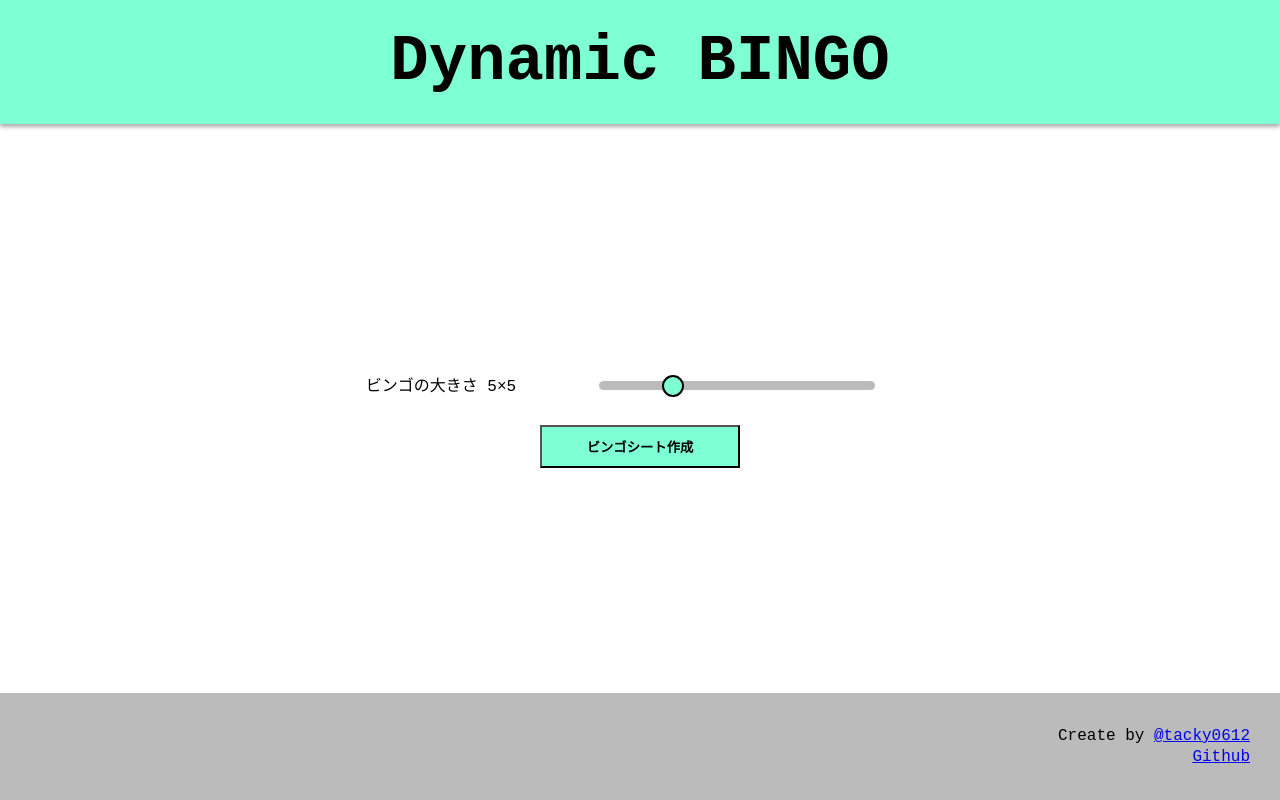
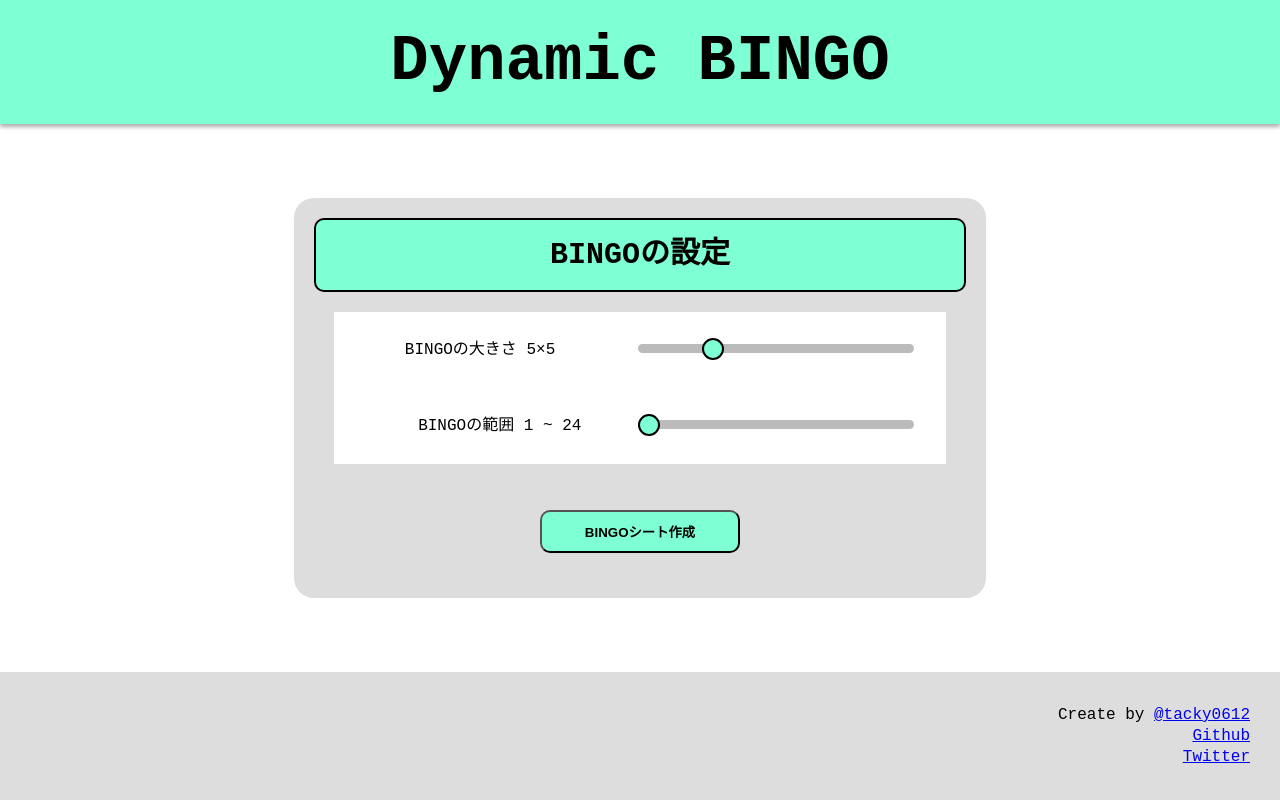
Before and after one commit to tacky0612/DynamicBingo, a plain HTML site: page index.html in a window 1280 px wide. Drawn offline with nearby package versions, Linux system fonts and the light colour scheme.

Commit message:
add range function

```diff
--- a/css/styles.scss
+++ b/css/styles.scss
@@ -31,11 +31,24 @@ header {
         flex-flow: column;
         text-align: center;
         width: 60%;
-
+        min-height: 400px;
+        background-color: #dddddd;
+        border-radius: 20px;
+        h2{
+            font-size: 30px;
+            font-weight: bold;
+            margin: 20px;
+            padding: 20px;
+            background-color: $main-color;
+            border: solid 2px;
+            border-radius: 10px;
+        }
         .setting {
             display: flex;
             width: 80%;
-            margin: 30px;
+            padding: 30px;
+            margin: 0 auto;
+            background-color: #fff;
             #bingo-range {
                 margin-left: auto;
             }
@@ -84,16 +97,13 @@ header {
 }
 
 button {
-    position: relative;
-    display: inline-block;
     font-weight: bold;
     padding: 10px 20px;
     text-decoration: none;
     background: $main-color;
-    transition: 0.4s;
-    margin: 20px;
+    margin-top: 50px;
+    border-radius: 10px;
     &:hover {
-        background: $main-color;
         box-shadow: 0 3px 4px rgba(0, 0, 0, 0.32); /*影*/
     }
 }
@@ -129,7 +139,7 @@ td {
 
 footer {
     text-align: right;
-    background-color: #bbbbbb;
+    background-color: #dddddd;
     padding: 30px;
     margin-top: 50px;
     p {
--- a/index.html
+++ b/index.html
@@ -3,7 +3,7 @@
 
 <head>
     <meta charset="utf-8">
-    <title>Bingo</title>
+    <title>Dynamic Bingo</title>
     <link rel="stylesheet" type="text/css" href="css/reset.css">
     <link rel="stylesheet" type="text/css" href="css/styles.css">
 </head>
@@ -15,13 +15,20 @@
     <!-- TODO -->
     <div id="main-inner">
         <div id="bingo-settings">
+            <h2>BINGOの設定</h2>
             <div class="setting">
-                <div class="setting-text">ビンゴの大きさ
+                <div class="setting-text">BINGOの大きさ
                     <output id="output" class="output">5</output>×<output class="output">5</output>
                 </div>
                 <input id="bingo-range" class="input-range" type="range" value="5" min="3" max="11" step="2">
             </div>
-            <button id="bingo-create">ビンゴシート作成</button>
+            <div class="setting">
+                <div class="setting-text">BINGOの範囲 1 ~
+                    <output id="number-range-output">24</output>
+                </div>
+                <input id="number-range" class="input-range" type="range" value="24" min="24" max="96" step="1">
+            </div>
+            <button id="bingo-create">BINGOシート作成</button>
         </div>
 
         <table style="display: none;">
@@ -37,6 +44,7 @@
     <footer>
         <p>Create by <a href="https://github.com/tacky0612" target="_blank">@tacky0612</a></p>
         <p><a href="https://github.com/tacky0612/DynamicBingo/" target="_blank">Github</a></p>
+        <p><a href="https://twitter.com/tacky0612" target="_blank">Twitter</a></p>
     </footer>
     <script src="https://code.jquery.com/jquery-3.5.1.min.js"></script>
     <script src="js/main.js"></script>
--- a/js/main.js
+++ b/js/main.js
@@ -12,7 +12,7 @@ function splitArray(array, part) {
     return tmp;
 }
 
-function createBingoArray(number,max) {
+function createBingoArray(number, max) {
     let source = [];
     const buttonNumber = number * number;
     for (let i = 1; i <= buttonNumber; i++) {
@@ -76,7 +76,7 @@ function checkBingo() {
     }
 
     if (rowCount.includes(number) || colCount.includes(number) || slashCount === number || backslashCount === number) {
-        if(isNotBingoYet){
+        if (isNotBingoYet) {
             alert("BINGO!!");
             isNotBingoYet = false;
         }
@@ -86,12 +86,24 @@ function checkBingo() {
 $("#bingo-range").on("input", () => {
     let input = $("#bingo-range").val();
     $(".output").text(input);
+    $("#number-range").attr("min", input * input - 1);
+    $("#number-range").attr("max", (input * input - 1) * 4);
+    $("#number-range").attr("value", input * input - 1);
+
+    $("#number-range-output").text(input * input - 1);
+    input = $("#number-range").val();
+    $("#number-range-output").text(input);
+});
+
+$("#number-range").on("input", () => {
+    let input = $("#number-range").val();
+    $("#number-range-output").text(input);
 });
 
 $("#bingo-create").on("click", () => {
     let number = parseInt($("#output").text());
-    const max = number * number * 2;
-    let source = createBingoArray(number,max);
+    const max = parseInt($("#number-range-output").text());
+    let source = createBingoArray(number, max);
     window.number = number;
     isNotBingoYet = true;
 
```
Also changed, not shown: css/styles.css, 2 other files.
